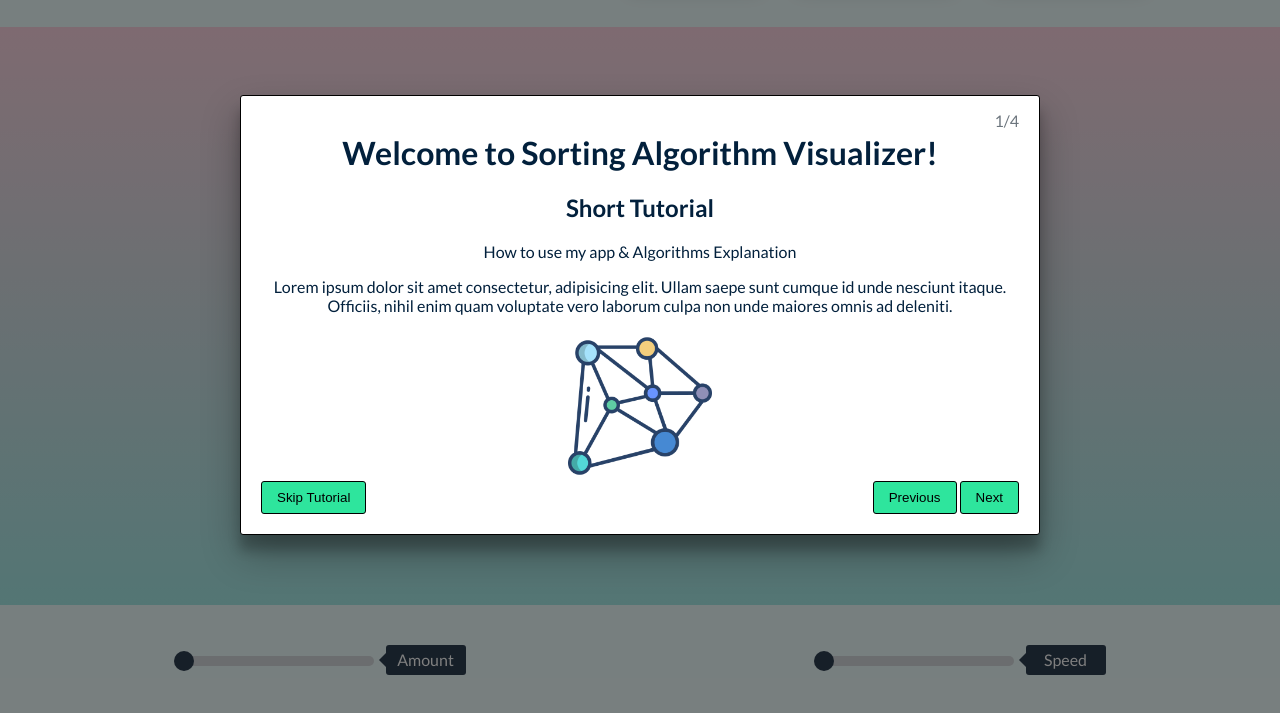
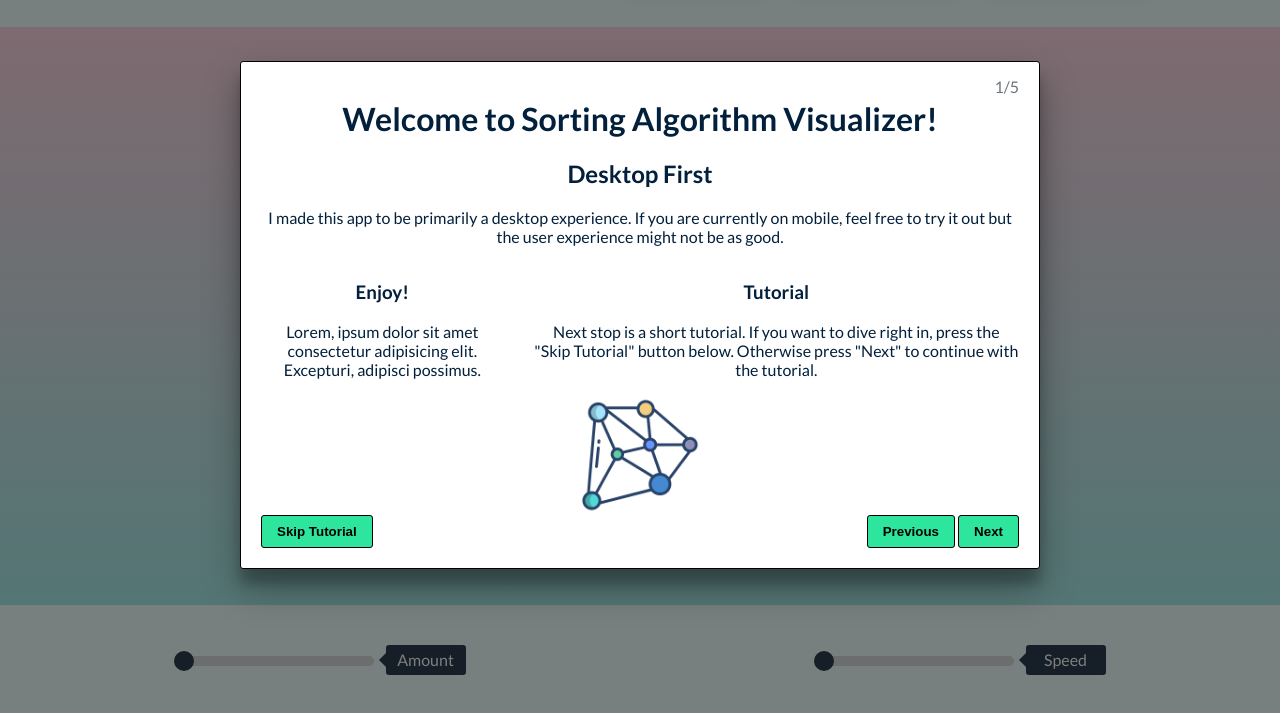
Before and after one commit to Emmanuel-Marcano/Sorting-algorithm-visualizer, a plain HTML site: page index.html in a window 1280 px wide. Shown: the part 85-798 px from the top of the page. Drawn offline with Linux system fonts and the light colour scheme.

Commit message:
added more sections and info to the tutorial

```diff
--- a/app.js
+++ b/app.js
@@ -1,37 +1,65 @@
 let tutorialTitle = document.querySelector(".tutorial-title")
 let tutorialSecTitle = document.querySelector(".tutorial-sec-title")
 let tutorialDescription = document.querySelector(".tutorial-description")
+let tutorialDescription2 = document.querySelector(".tutorial-description-2")
+let descriptionColumns = document.querySelector(".desc-columns")
+let tutorialH31 = document.querySelector(".tutorial-h3")
+let tutorialH32 = document.querySelector(".tutorial-h3-2")
+
+
+
+let tutorialTimeComplex = document.querySelector(".time-complex")
 let tutorialNextBtn = document.querySelector(".next-btn")
 let tutorialPreviousBtn = document.querySelector(".previous-btn")
 let countDisplay = document.querySelector(".page-count")
 let PageCounter = 1
+let numberOfPages = 5
 
 let tutorialPageCounter = 0
-countDisplay.innerText = `${PageCounter}/4`
+countDisplay.innerText = `${PageCounter}/${numberOfPages}`
 
 const tutorialInfo = [
     {
         title: "Welcome to Sorting Algorithm Visualizer!",
-        secondaryTitle: "Short Tutorial",
-        description: "Lorem ipsum dolor sit amet consectetur, adipisicing elit. Ullam saepe sunt cumque id unde nesciunt itaque. Officiis, nihil enim quam voluptate vero laborum culpa non unde maiores omnis ad deleniti.",
+        secondaryTitle: "Desktop First",
+        timeComplexity: "I made this app to be primarily a desktop experience. If you are currently on mobile, feel free to try it out but the user experience might not be as good. If you own a personal computer i'd recommend to try it out there!",
+        tutorialH31: "Enjoy!",
+        description: 'Lorem, ipsum dolor sit amet consectetur adipisicing elit. Excepturi, adipisci possimus.' ,
+        tutorialH32: "Tutorial",
+        description2: 'Next stop is a short tutorial. If you want to dive right in, press the "Skip Tutorial" button below. Otherwise press "Next" to continue with the tutorial.',
         image: "connection.png"
     },
     {
+        title: "Welcome to Sorting Algorithm Visualizer!",
+        secondaryTitle: "Short Tutorial",
+        timeComplexity: "This tutorial will quickly walk you through the features of this algorithm visualizer and briefly give you an overview of the included algorithms.",
+        tutorialH31: "The Big 3",
+        description: "The sorting algorithm visualizer includes the 3 elemental sorting algorithms. They are commonly used and thrive at sorting lists that don't have too many elements. I will be explaining why soon. ",
+        tutorialH32: "Set Up",
+        description2: "To start, first select the amount of elements you want in the array by using the range input slider on the bottom left of the screen. Once you have selected an amount, you can select the speed at which you want the array to get sorted at with the bottom right slider. Finally, you can select which algorithm you want to run on the array with the buttons at the top of the screen.",
+        image: ""
+    },
+    {
         title: "Bubble Sort",
-        secondaryTitle: "Short Tutorial",
+        secondaryTitle: "Time Complexity",
+        timeComplexity: "O/N2",
         description: "Lorem ipsum dolor sit amet consectetur, adipisicing elit. Ullam saepe sunt cumque id unde nesciunt itaque. Officiis, nihil enim quam voluptate vero laborum culpa non unde maiores omnis ad deleniti.",
         image: "connection.png"
     },
     {
         title: "Selection Sort",
-        secondaryTitle: "Short Tutorial",
+        secondaryTitle: "Time Complexity",
+        timeComplexity: "O/N2",
         description: "Lorem ipsum dolor sit amet consectetur, adipisicing elit. Ullam saepe sunt cumque id unde nesciunt itaque. Officiis, nihil enim quam voluptate vero laborum culpa non unde maiores omnis ad deleniti.",
+        description2: "",
         image: "connection.png"
     },
     {
         title: "Insertion Sort",
-        secondaryTitle: "Short Tutorial",
+        secondaryTitle: "Time Complexity",
+        timeComplexity: "O/N2",
         description: "Lorem ipsum dolor sit amet consectetur, adipisicing elit. Ullam saepe sunt cumque id unde nesciunt itaque. Officiis, nihil enim quam voluptate vero laborum culpa non unde maiores omnis ad deleniti.",
+        description2: "",
         image: "connection.png"
     }
 ]
@@ -53,8 +81,14 @@ tutorialNextBtn.addEventListener("click", function(){
     if(tutorialPageCounter < tutorialInfo.length - 1){
     PageCounter++
     tutorialPageCounter++
-    countDisplay.innerText = `${PageCounter}/4`
+    countDisplay.innerText = `${PageCounter}/${numberOfPages}`
     }
+
+    // if(tutorialPageCounter === 1){
+    //     descriptionColumns.classList.add("grid-columns")
+
+
+    // }
 
 
 
@@ -63,7 +97,11 @@ tutorialNextBtn.addEventListener("click", function(){
 
     tutorialTitle.innerText = tutorialInfo[tutorialPageCounter].title
     tutorialSecTitle.innerText = tutorialInfo[tutorialPageCounter].secondaryTitle
+    tutorialTimeComplex.innerText = tutorialInfo[tutorialPageCounter].timeComplexity
+    tutorialH31.innerText = tutorialInfo[tutorialPageCounter].tutorialH31
     tutorialDescription.innerText = tutorialInfo[tutorialPageCounter].description
+    tutorialH32.innerText = tutorialInfo[tutorialPageCounter].tutorialH32
+    tutorialDescription2.innerText = tutorialInfo[tutorialPageCounter].description2
 
 }
 
@@ -77,7 +115,7 @@ tutorialPreviousBtn.addEventListener("click", function(){
     if(tutorialPageCounter > 0 ){
         PageCounter--
         tutorialPageCounter--
-        countDisplay.innerText = `${PageCounter}/4`
+        countDisplay.innerText = `${PageCounter}/${numberOfPages}`
 
         }
 
@@ -86,7 +124,11 @@ tutorialPreviousBtn.addEventListener("click", function(){
 
     tutorialTitle.innerText = tutorialInfo[tutorialPageCounter].title
     tutorialSecTitle.innerText = tutorialInfo[tutorialPageCounter].secondaryTitle
+    tutorialTimeComplex.innerText = tutorialInfo[tutorialPageCounter].timeComplexity
+    tutorialH31.innerText = tutorialInfo[tutorialPageCounter].tutorialH31
     tutorialDescription.innerText = tutorialInfo[tutorialPageCounter].description
+    tutorialH32.innerText = tutorialInfo[tutorialPageCounter].tutorialH32
+    tutorialDescription2.innerText = tutorialInfo[tutorialPageCounter].description2
 
 
 
--- a/index.html
+++ b/index.html
@@ -9,38 +9,23 @@
 </head>
 <body>
 
-
     <header>
-
         <div class="logo-area">
             <img class="logo" src="connection.png" alt="">
             <p>Sorting Algorithm Visualizer</p>
         </div>
-
-
-
-
-
-
-
        <div class="buttons">
             <button class="bubble-sort-btn button">Bubble sort</button>
             <button class="selection-sort-btn button">Selection sort</button>
             <button class="insertion-sort-btn button">Insertion sort</button>
             <!-- <button class="step-sort-btn-2 button">Step through</button> -->
         </div>
-
     </header>
 
     <div class="display">
-
         <div class="boxContainer">
 
-
         </div>
-
-
-
     </div>
 
     <span class="arrow"></span>
@@ -54,37 +39,56 @@
             <input class="speed-slider" id="range-slider__range" type="range" value="0" min="10" max="1000">
             <span class="speed-slider-value" id="range-slider__value">Speed</span>
         </div>
-
     </footer>
 
     <div class="tutorial">
-
         <span class="page-count text-muted"></span>
-
         <div class="intro-description">
             <h1 class="tutorial-title">Welcome to Sorting Algorithm Visualizer!</h1>
-            <h2 class="tutorial-sec-title">Short Tutorial</h2>
-            <p>How to use my app & Algorithms Explanation</p>
-            <p class="tutorial-description">Lorem ipsum dolor sit amet consectetur, adipisicing elit. Ullam saepe sunt cumque id unde nesciunt itaque. Officiis, nihil enim quam voluptate vero laborum culpa non unde maiores omnis ad deleniti.</p>
-            <img class="tutorial-img" src="connection.png" alt="">
+            <h2 class="tutorial-sec-title">Desktop First</h2>
+            <p class="time-complex">I made this app to be primarily a desktop experience.
+                If you are currently on mobile,
+                feel free to try it out but the user experience might not be as good. </p>
 
+            <div class="desc-columns grid-columns">
+
+                <div>
+
+                <h3 class="tutorial-h3">Enjoy!</h3>
+
+                <p class="tutorial-description">
+                    Lorem, ipsum dolor sit amet consectetur adipisicing elit. Excepturi, adipisci possimus.
+
+                </p>
             </div>
 
+            <div>
+                <h3 class="tutorial-h3-2">Tutorial</h3>
+                <p class="tutorial-description-2">
+
+                    Next stop is a short tutorial. If you want to dive right in, press the "Skip Tutorial" button below. Otherwise
+                    press "Next" to continue with the tutorial.
+
+
+
+
+
+                </p>
+            </div>
+             </div>
+            <img class="tutorial-img" src="connection.png" alt="">
+        </div>
        <div class="tutorial-btns">
             <button class="intro-close-btn tutorial-btn">Skip Tutorial</button>
             <div class="previous-next">
                 <button class="previous-btn tutorial-btn">Previous</button>
                 <button class="next-btn tutorial-btn">Next</button>
             </div>
-
        </div>
     </div>
 
+
     <div class="overlay"></div>
-
-
-
     <script src="app.js"></script>
-
 </body>
 </html>
--- a/style.css
+++ b/style.css
@@ -5,7 +5,7 @@
 @import url('https://fonts.googleapis.com/css2?family=Lato:ital,wght@1,700&family=Roboto:wght@900&display=swap');
 
 
-*{
+* {
     box-sizing: border-box;
 }
 html, body{
@@ -27,8 +27,6 @@ body{
   position: absolute;
   width: 95%;
   max-width: 800px;
-  /* inset: 8rem; */
-  /* width: max-content; */
   background-color: white;
   border-radius: 3px;
   border: 1px solid black;
@@ -36,7 +34,6 @@ body{
   z-index: 2;
   padding: 20px;
   padding-top: 15px;
-  /* padding-bottom: 21px; */
 }
 
 .page-count{
@@ -45,19 +42,21 @@ body{
   right:20px;
   display: inline;
   margin-left: auto;
-
 }
 
 .text-muted{
-
   color: 	#6c757d;
-
-
 }
 
 .intro-description{
   text-align: center;
 
+}
+
+.grid-columns{
+  display: grid;
+  grid-template-columns: 1fr 2fr;
+  gap: 30px;
 }
 
 .tutorial-btns{
@@ -70,8 +69,8 @@ body{
   border: 1px solid black;
   cursor: pointer;
   border-radius: 3px;
-
-
+  /* color: #f6f9fc; */
+  font-weight: 600;
 }
 
 .previous-next{
@@ -80,12 +79,11 @@ body{
   right:20px;
   display: inline;
   margin-left: auto;
-
 }
 
 .tutorial-img{
-  width: 150px;
-  height: 150px;
+  width: 120px;
+  height: 120px;
   display: block;
   margin: 0 auto;
 }
@@ -107,7 +105,6 @@ body{
   right: 0;
   bottom: 0;
   left:0;
-
   cursor: pointer;
 }
 
@@ -115,10 +112,6 @@ body{
 
 }
 
-/* .intro-close-btn:hover .intro-modal{
-  display: none;
-
-} */
 
 .close-intro{
   display: none;
@@ -167,18 +160,13 @@ footer{
 }
 
 .box{
-    /* display: flex;
-    justify-content: center;
-    align-items: flex-end; */
     position: relative;
     top: 0px;
     left: 0px;
     bottom: 0px;
     right: 0px;
     width: 20px;
-    /* padding: 0 5px; */
     background-color: azure;
-    /* width: 30px; */
     border: 1px solid black;
     padding-bottom: 20px;
     transition: height 0.1s ease, background-color 0.5s ease, left 1s ease, transform 1s ease;
@@ -189,7 +177,6 @@ footer{
 .box-3{
     height: 200px;
 }
-
 
 .array-btn{
     cursor: pointer;
@@ -210,9 +197,6 @@ footer{
   transition: transform 0.3s ease;
   opacity: 0;
   border-radius: 3px;
-
-
-
 }
 
 .show{
@@ -241,11 +225,8 @@ footer{
 }
 
 .button {
-    /* width: 90px;
-    height: 35px; */
     padding: 10px 20px;
     margin: 10px;
-
     font-size: 11px;
     text-transform: uppercase;
     letter-spacing: 2.5px;
@@ -258,7 +239,7 @@ footer{
     transition: all 0.3s ease 0s;
     cursor: pointer;
     outline: none;
-    }
+  }
 
   .button:hover {
     background-color: #2EE59D;
@@ -270,8 +251,6 @@ footer{
   .button:active{
     transform: translateY(5px);
   }
-
-
 
 /*Range style*/
 #range-slider__range {
```
Lines whose indentation alone changed are shown as unchanged.
